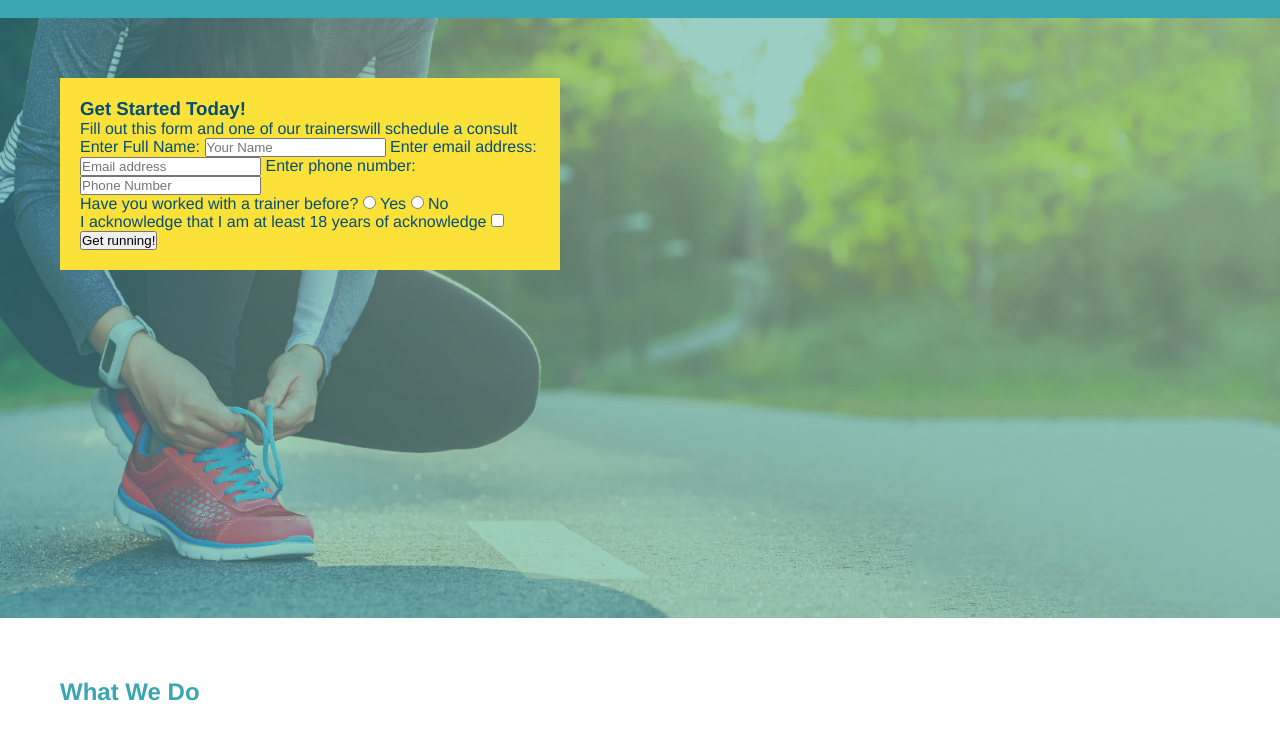
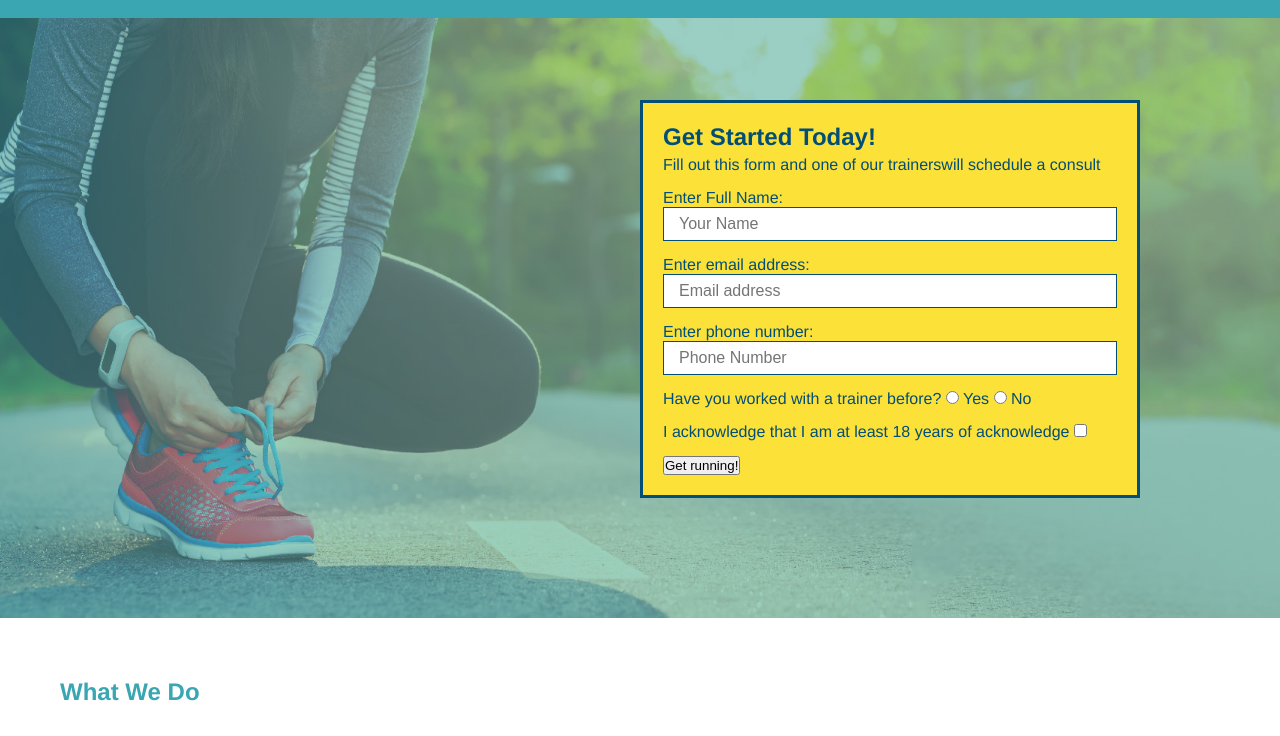
Before and after one commit to EricKenji/run-buddy, a plain HTML site: page index.html in a window 1280 px wide. Shown: the part 64-800 px from the top of the page. Drawn offline with Linux system fonts and the light colour scheme.

Commit message:
changed the form

```diff
--- a/assets/css/style.css
+++ b/assets/css/style.css
@@ -76,11 +76,35 @@ section {
     height: 600px;
     background-size: cover;
     background-position: center;
+    position: relative;
 }
 
 .hero-form {
+    border: 3px solid #024e76;
     background-color: #fce138;
     padding: 20px;
     width: 500px;
     color: #024e76;
+    position: absolute;
+    bottom: 120px;
+    right: 140px;
 }
+
+.hero-form h3 {
+    font-size: 24px;
+    margin: 0;
+}
+
+.hero-form p {
+    margin: 5px 0 15px 0;
+}
+
+.form-input {
+    border: 1px solid #024e76;
+    display: block;
+    padding: 7px 15px;
+    font-size: 16px;
+    color: #024e76;
+    width: 100%;
+    margin-bottom: 15px;
+}
--- a/index.html
+++ b/index.html
@@ -39,11 +39,11 @@
             <p>Fill out this form and one of our trainerswill schedule a consult</p>
             <form>
                 <label for="name">Enter Full Name:</label>
-                <input type="text" placeholder="Your Name" name="name" id="name" />
+                <input type="text" placeholder="Your Name" name="name" id="name" class="form-input"/>
                 <label for="email">Enter email address:</label>
-                <input type="text" placeholder="Email address" name="email" id="email" />
+                <input type="text" placeholder="Email address" name="email" id="email" class="form-input" />
                 <label for="phone">Enter phone number:</label>
-                <input type="text" placeholder="Phone Number" name="phone" id="phone" />
+                <input type="text" placeholder="Phone Number" name="phone" id="phone" class="form-input" />
                 <p>
                     Have you worked with a trainer before?
                     <input type="radio" name="trainer-confirm" id="trainer-yes" />
```
